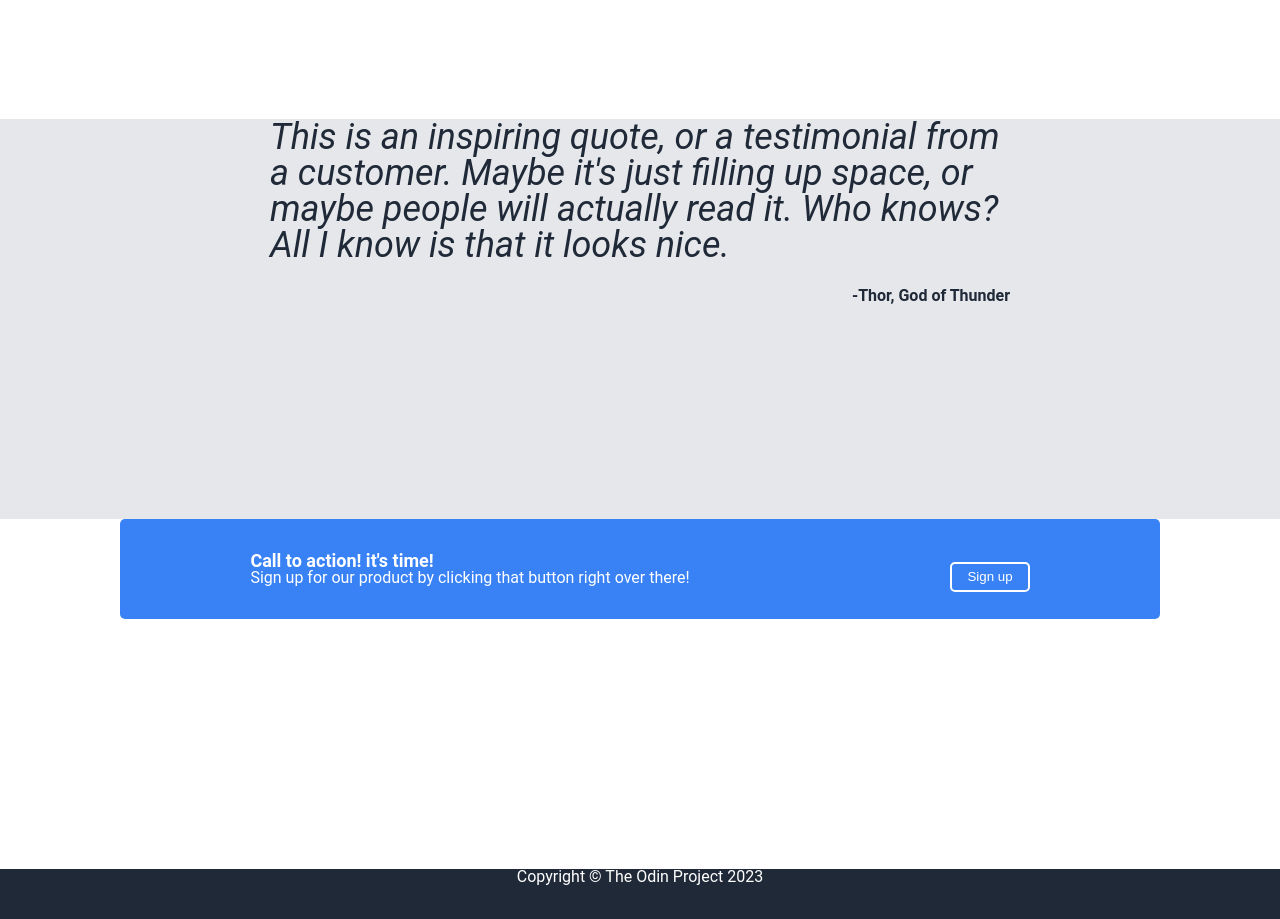
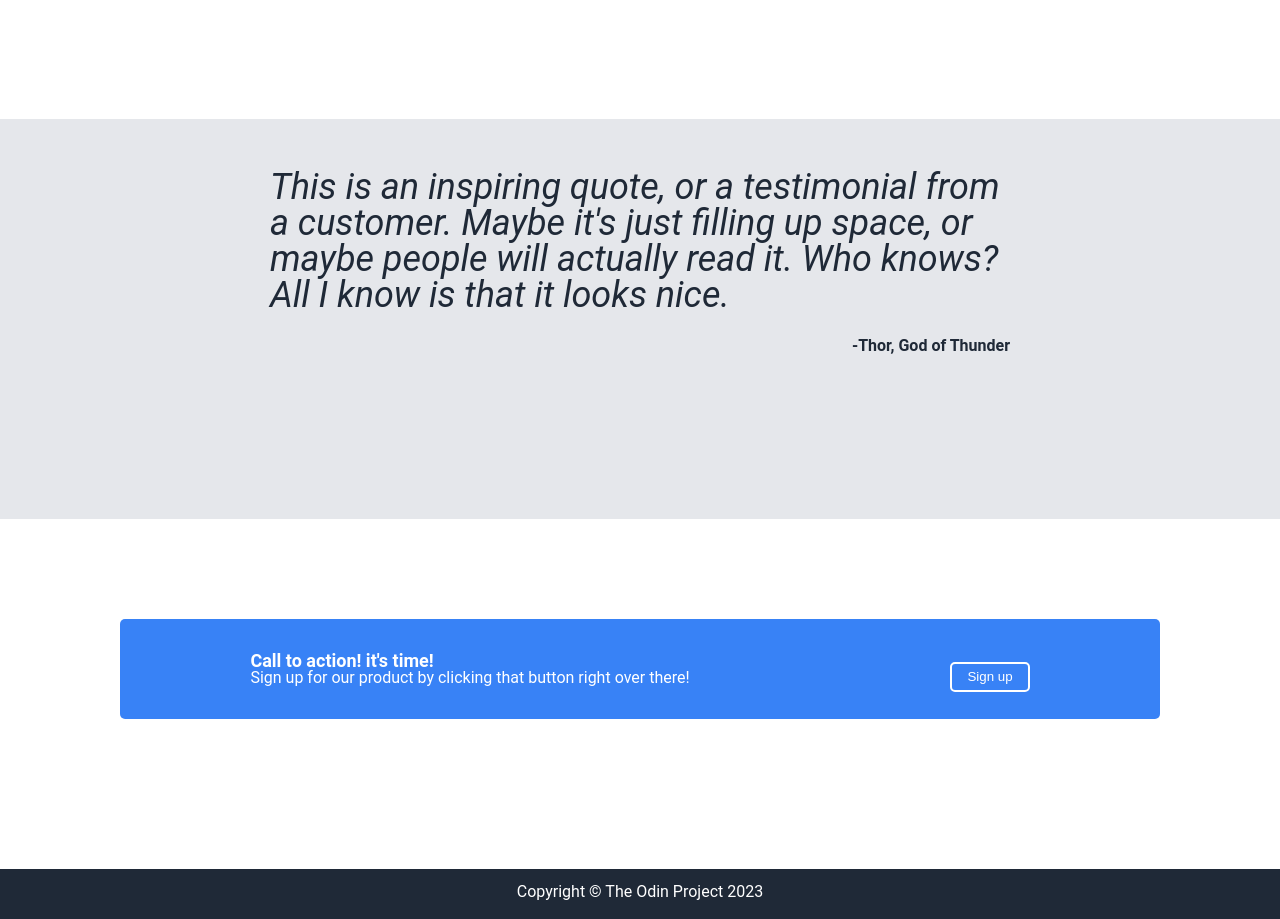
Before and after one commit to averymc-dev/TOP-landing-page, a plain HTML site: page index.html in a window 1280 px wide. Shown: the part 791-1710 px from the top of the page. Drawn offline with Linux system fonts and the light colour scheme.

Commit message:
Vertically centered article, aside, and footer

```diff
--- a/assets/style.css
+++ b/assets/style.css
@@ -215,6 +215,7 @@ div.box {
 .article {
   background: #E5E7EB;
   min-height: 400px;
+  padding-top: 50px;
 }
 
 .article .container {
@@ -227,7 +228,7 @@ div.box {
   font-size: 36px;
   font-style: italic;
   font-weight: light;
-  color: #1F2937
+  color: #1F2937;
 }
 
 .article span {
@@ -241,6 +242,7 @@ div.box {
 /* CALL TO ACTION ASIDE */
 .aside {
   min-height: 350px;
+  padding-top: 100px;
 }
 
 .aside .container {
@@ -277,6 +279,7 @@ div.box {
 .footer {
   min-height: 50px;
   background-color: #1F2937;
+  padding-top: 15px;
 }
 
 .footer .container {
```
